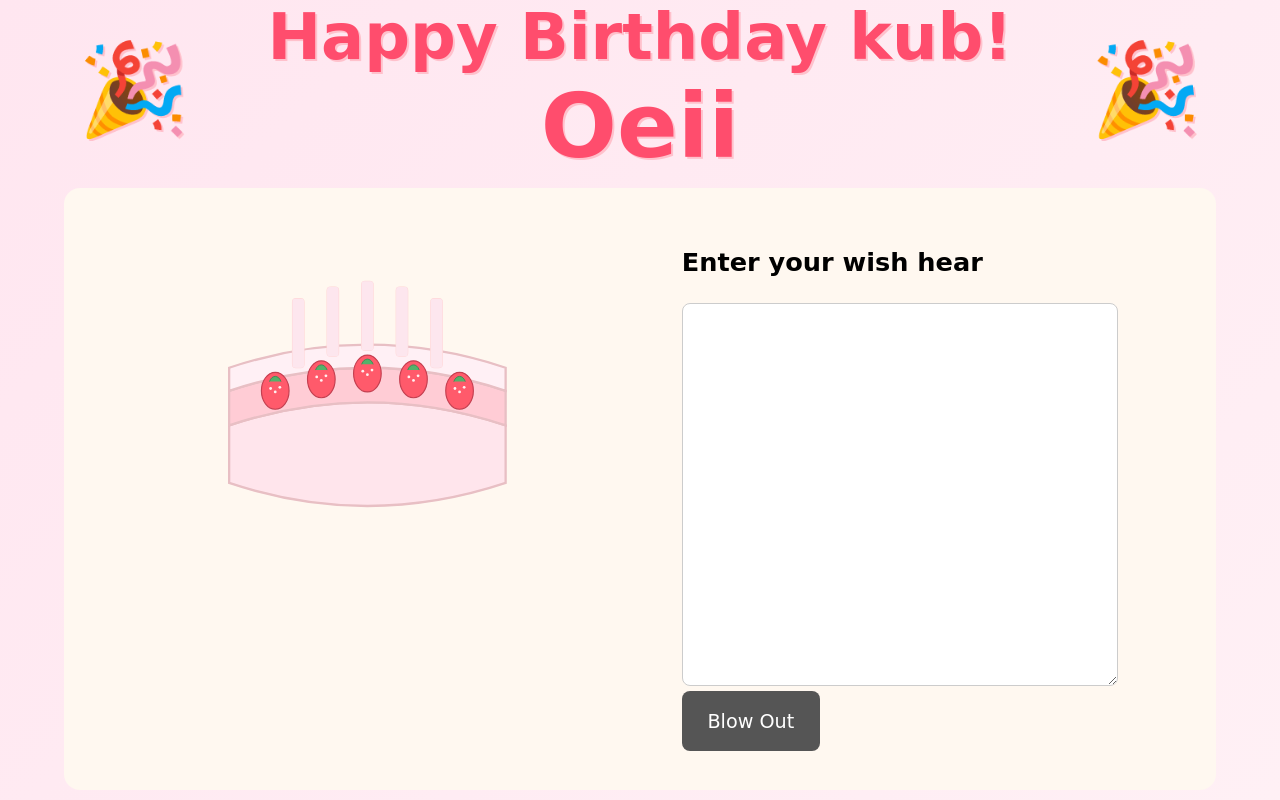
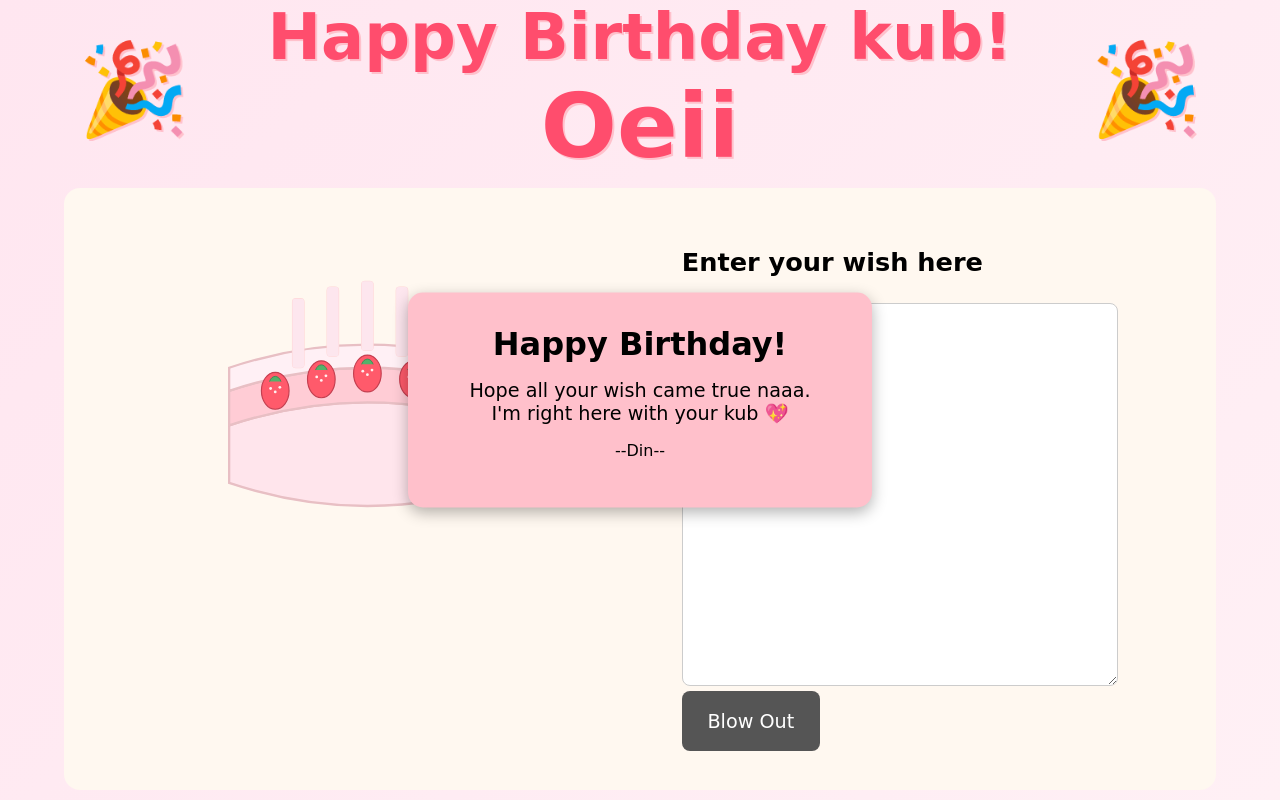
Before and after one commit to DIN05235/my_vite_site, a React (Vite) app: page / in a window 1280 px wide. Both pictures are taken after a click on the button "Blow Out". Built offline with nearby package versions, Linux system fonts and the light colour scheme.

Commit message:
add popup

```diff
--- a/src/App.jsx
+++ b/src/App.jsx
@@ -1,30 +1,36 @@
-import React, { useRef,useState,useEffect } from "react";
+import React, { useRef, useState, useEffect } from "react";
 import BirthdayStrawberryCake from "./components/BirthdayStrawberryCake";
 
 export default function App() {
   const cakeRef = useRef();
-  const [text, setText] = useState(""); // Store input value
+  const [text, setText] = useState("");
   const [isWide, setIsWide] = useState(window.innerWidth > 768);
+  const [showPopup, setShowPopup] = useState(false);
+
+  // Handle window resize
   useEffect(() => {
     function handleResize() {
       setIsWide(window.innerWidth > 768);
     }
-
     window.addEventListener("resize", handleResize);
-    // cleanup
     return () => window.removeEventListener("resize", handleResize);
   }, []);
+
+  // Set document title
   useEffect(() => {
     document.title = "HBD Oeii!!";
   }, []);
+
   function handleClick() {
-    cakeRef.current?.blowOut()
-    setText("")
+    cakeRef.current?.blowOut();
+    setText("");
+    // Delay showing popup 2 seconds
+    setTimeout(() => setShowPopup(true), 2000);
   }
 
   return (
     <>
-      {/* Reset margin/padding for the whole page */}
+      {/* Global styles */}
       <style>
         {`
           html, body {
@@ -32,13 +38,46 @@ export default function App() {
             padding: 0;
             box-sizing: border-box;
           }
+          @keyframes popIn {
+            to {
+              transform: translate(-50%, -50%) scale(1);
+            }
+          }
         `}
       </style>
 
+      {/* Popup overlay */}
+      {showPopup && (
+        <div
+          style={{
+            position: "fixed",
+            top: "50%",
+            left: "50%",
+            transform: "translate(-50%, -50%) scale(0)",
+            background: "pink",
+            padding: "2rem",
+            borderRadius: "15px",
+            textAlign: "center",
+            boxShadow: "0 5px 15px rgba(0,0,0,0.3)",
+            animation: "popIn 0.5s forwards",fontFamily: "'Comic Sans MS', cursive, sans-serif",
+            zIndex: 9999,
+            width: isWide ? "400px" : "80%",      // <-- responsive width
+            maxWidth: "90%",                     // optional limit
+          }}
+        >
+          <h1 style={{ margin: "0 0 1rem", fontSize: "2rem" }}> Happy Birthday! </h1>
+          <p style={{ margin: 0, fontSize: "1.2rem" }}>
+            Hope all your wish came true naaa. <br></br>I'm right here with your kub 💖
+          </p>
+          <p>--Din--</p>
+        </div>
+      )}
+
+      {/* Main content */}
       <div
         style={{
           width: "100vw",
-          height:"100vh",
+          height: "100vh",
           background: "linear-gradient(135deg, #ffe6f0, #fff0f5)",
           display: "flex",
           flexDirection: "column",
@@ -48,53 +87,19 @@ export default function App() {
           color: "#ff4d6d",
         }}
       >
-        <div style={{display:"flex",flexDirection:"row",alignItems:"center",justifyContent:"space-evenly",width:"100%"}}>
-          <h1
-          style={{
-            fontSize: isWide?"7vw":"7vh",
-            textShadow: "2px 2px #ffc1cc",
-            margin: 0,
-          }}
-        >
-          🎉
-        </h1>
-        <div style={{display:"flex",flexDirection:"column",justifyContent:"center",textAlign:"center"}}>
-            <h1
-              style={{
-                fontSize: isWide?"5vw":"4vh",
-                textShadow: "2px 2px #ffc1cc",
-                margin: 0,
-              }}
-            >
-              Happy Birthday kub!
-            </h1>
-            <h1
-              style={{
-                fontSize: isWide?"7vw":"7vh",
-                textShadow: "2px 2px #ffc1cc",
-                margin: 0,
-              }}
-            >
-              Oeii
-            </h1>
+        <div style={{ display: "flex", flexDirection: "row", alignItems: "center", justifyContent: "space-evenly", width: "100%" }}>
+          <h1 style={{ fontSize: isWide ? "7vw" : "7vh", textShadow: "2px 2px #ffc1cc", margin: 0 }}>🎉</h1>
+          <div style={{ display: "flex", flexDirection: "column", justifyContent: "center", textAlign: "center" }}>
+            <h1 style={{ fontSize: isWide ? "5vw" : "4vh", textShadow: "2px 2px #ffc1cc", margin: 0 }}>Happy Birthday kub!</h1>
+            <h1 style={{ fontSize: isWide ? "7vw" : "7vh", textShadow: "2px 2px #ffc1cc", margin: 0 }}>Oeii</h1>
+          </div>
+          <h1 style={{ fontSize: isWide ? "7vw" : "7vh", textShadow: "2px 2px #ffc1cc", margin: 0 }}>🎉</h1>
         </div>
-        <h1
-          style={{
-            fontSize: isWide?"7vw":"7vh",
-            textShadow: "2px 2px #ffc1cc",
-            margin: 0,
-          }}
-        >
-          🎉
-        </h1>
-
-        </div>
-
 
         <div
           style={{
             display: "flex",
-            flexDirection: isWide?"row":"column",
+            flexDirection: isWide ? "row" : "column",
             margin: "10px",
             background: "#FFF8F0",
             borderRadius: "16px",
@@ -105,39 +110,48 @@ export default function App() {
             overflow: "hidden",
           }}
         >
-          <div style={{ width: isWide?"40%":"90%", height: isWide?"90%":"50%",}}>
-            <BirthdayStrawberryCake  ref={cakeRef} />
+          <div style={{ width: isWide ? "40%" : "90%", height: isWide ? "90%" : "50%" }}>
+            <BirthdayStrawberryCake ref={cakeRef} />
           </div>
-          <div style={{ width: isWide?"40%":"90%", height: "100%",
-            display:"flex",flexDirection:"column",paddingLeft:"10px",justifyContent:"center"}} >
-            <h3 style={{fontSize:isWide?"2vw":"2vh",color:"black"}}>Enter your wish hear</h3>
+
+          <div
+            style={{
+              width: isWide ? "40%" : "90%",
+              height: "100%",
+              display: "flex",
+              flexDirection: "column",
+              paddingLeft: "10px",
+              justifyContent: "center",
+            }}
+          >
+            <h3 style={{ fontSize: isWide ? "2vw" : "2vh", color: "black" }}>Enter your wish here</h3>
             <textarea
               value={text}
               onChange={(e) => setText(e.target.value)}
               style={{
                 padding: "10px",
-                fontSize: isWide?"2vw":"2vh",
+                fontSize: isWide ? "2vw" : "2vh",
                 fontFamily: "'Comic Sans MS', cursive, sans-serif",
                 borderRadius: "8px",
                 border: "1px solid #ccc",
                 width: "90%",
-                height:"60%",
-                textAlign:"start",
-                alignItems:"start"
+                height: "60%",
+                textAlign: "start",
+                alignItems: "start",
               }}
             />
-              <button
+            <button
               onClick={handleClick}
               style={{
-                margin:"5px 0",
+                margin: "5px 0",
                 backgroundColor: "#555",
                 color: "white",
                 border: "none",
                 borderRadius: "8px",
                 cursor: "pointer",
-                width:"30%",
-                height:"10%",
-                fontSize:isWide?"1.5vw":"1.5vh",
+                width: "30%",
+                height: "10%",
+                fontSize: isWide ? "1.5vw" : "1.5vh",
                 fontFamily: "'Comic Sans MS', cursive, sans-serif",
               }}
             >
@@ -145,7 +159,6 @@ export default function App() {
             </button>
           </div>
         </div>
-
       </div>
     </>
   );
```
